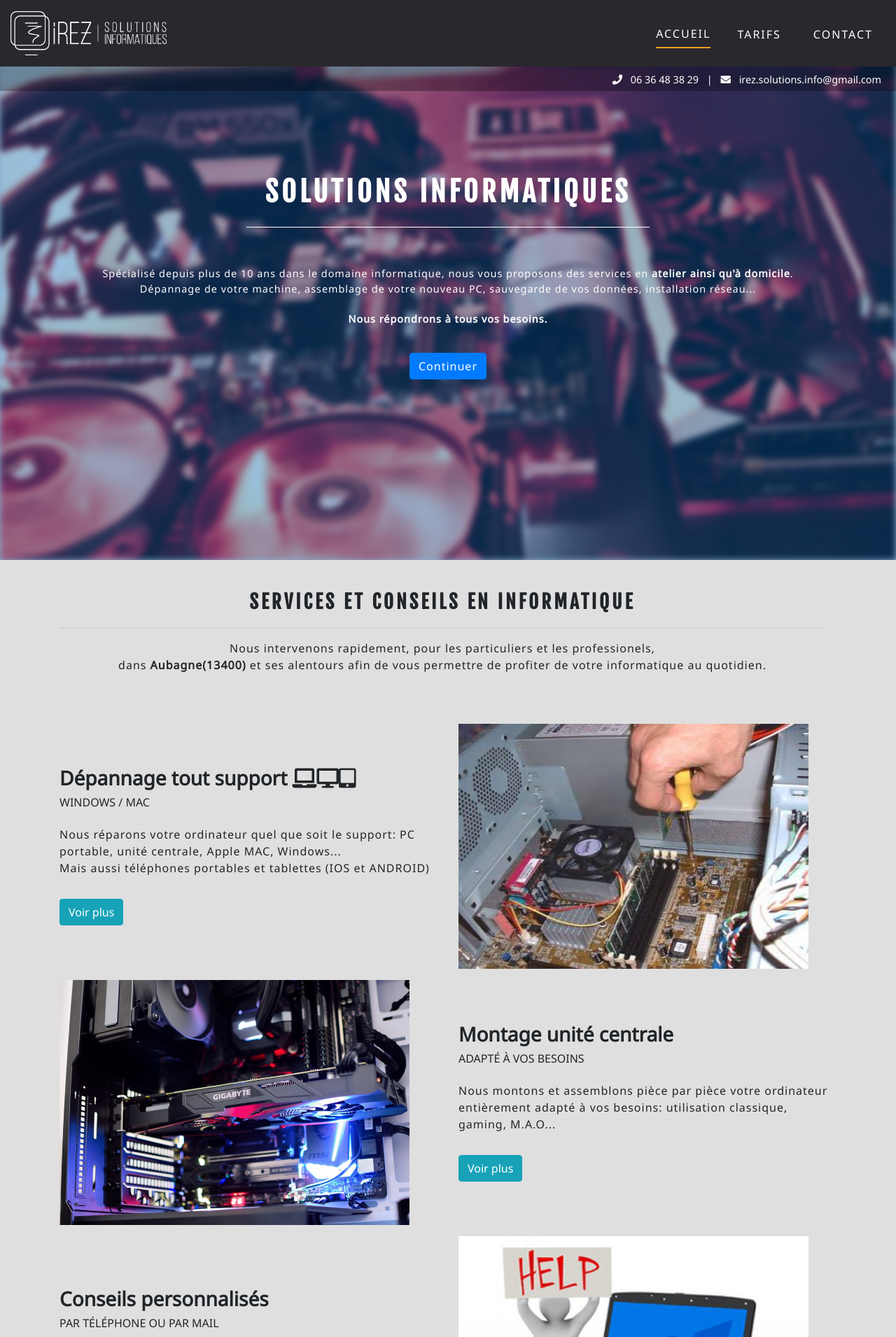
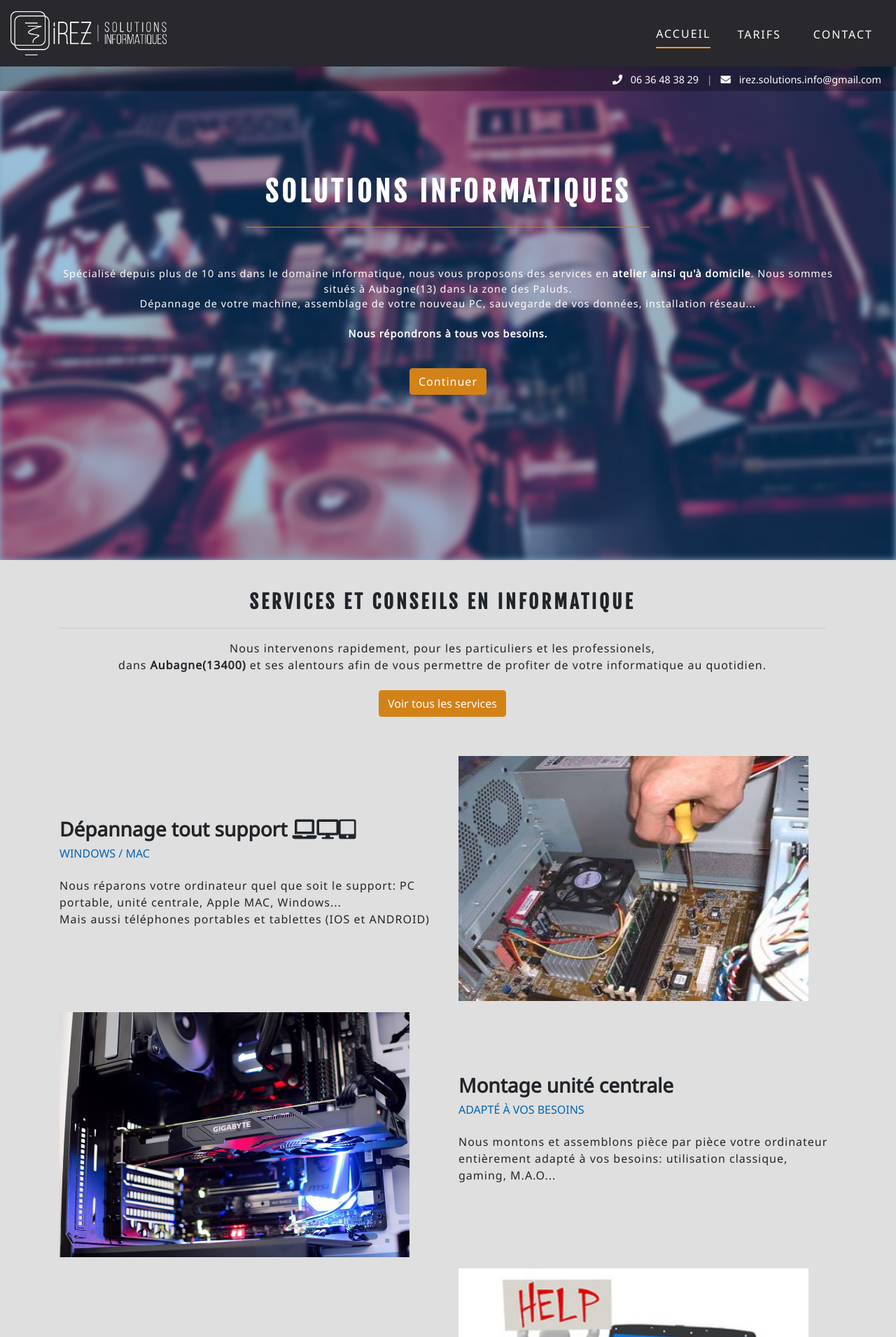
Before and after one commit to arthurb11/iRez, a PHP site: page / in a window 1280 px wide. Shown: the top 1910 px of the page at 70% size. Run offline with PHP 8.4, Linux system fonts and the light colour scheme; some libraries are stand-ins or nearby versions.

Commit message:
colorisation

```diff
--- a/controller/contactController.php
+++ b/controller/contactController.php
@@ -14,13 +14,12 @@ if (filter_has_var(INPUT_POST, 'submit')) {
     $tel = htmlspecialchars($_POST['tel']);
     $email = htmlspecialchars($_POST['email']);
     $message = htmlspecialchars($_POST['message']);
-    $check = $_POST['policy'];
 
     $rgx_name = '/[^A-Za-zÀÁÂÃÄÅÇÈÉÊËÌÍÎÏÒÓÔÕÖÙÚÛÜÝàáâãäåçèéêëìíîïðòóôõöùúûüýÿ]/';
     $rgx_tel = '/[^0[1-9][0-9]{8}]/';
 
     if (isset($lastname) AND isset($firstname) AND isset($tel) AND isset($email) AND isset($message) AND isset($check))  {
-        if (!empty($lastname) AND !empty($firstname) AND isset($tel) AND !empty($email) AND !empty($message) AND !empty($check)) {
+        if (!empty($lastname) AND !empty($firstname) AND isset($tel) AND !empty($email) AND !empty($message) AND !empty($_POST['policy'])) {
             if (strlen($lastname) > 2 OR strlen($firstname) > 2){
                 if (!preg_match($rgx_name, $lastname)){
                     if (!preg_match($rgx_name, $firstname)) {
--- a/public/asserts/css/style.css
+++ b/public/asserts/css/style.css
@@ -16,6 +16,7 @@ a{
 a:hover{
     text-decoration: none;
     transition: 500ms;
+    color: rgb(0, 99, 178);
 }
 
 .ancres{display: block;
@@ -58,6 +59,14 @@ h2 {
     font-weight: bold;
 }
 
+h5 {
+    color: rgb(0, 99, 178);
+    font-size: 1rem;
+}
+
+.barre_separation {
+    color: #FC9E21;
+}
 
 /* HEADER */
 
@@ -132,10 +141,6 @@ a.nav-item.effect-1.dropdown.active:hover:before {
     display: none;
 }
 
-a.nav-item.effect-1:focus  {
-    color: cadetblue !important;
-}
-
 a.active:hover {
     text-decoration: none;
 }
@@ -174,7 +179,7 @@ a.active {
     right: 0;
     margin-left: auto;
     margin-right: auto;
-    border-bottom: white solid 0.5px;
+    border-bottom: #d38218 solid 0.5px;
     width: 45% !important;
     padding-bottom: 2%;
 }
@@ -192,11 +197,28 @@ a.active {
     padding: 0 200px;
 }
 
-a.btn {
+a.btn, a.btn.btn-services, .btn-primary {
     text-decoration: none;
+    color: #fff;
+    background-color: #d38218;
+    border-color: #d38218;
 }
 
+.btn:hover, .btn-primary:not(:disabled):not(.disabled).active, .btn-primary:not(:disabled):not(.disabled):active, .show>.btn-primary.dropdown-toggle, a.btn.btn-services:hover, a.btn.btn-services:active  {
+    color: #fff;
+    background-color: #FC9E21;
+    border-color: #FC9E21;
+}
 
+/* a.btn.btn-services {
+    background-color: rgb(0, 99, 178);
+    border-color: rgb(0, 99, 178);
+}
+
+a.btn.btn-services:hover, a.btn.btn-services:active {
+    background-color: #1b7dce;
+    border-color: #1b7dce;
+} */
 
 /*//// services */
 
@@ -204,11 +226,6 @@ a.btn {
     margin: 20px;
     padding: 10px;
 }
-
-h5 {
-    font-size: 1rem;
-}
-
 
 /* TARIFS */
 
@@ -291,7 +308,7 @@ footer{
 footer i:hover{
     font-size: 200%;
     transition: 500ms;
-    color: cadetblue;
+    color: #FC9E21;
 }
 
 footer i{
@@ -301,6 +318,13 @@ footer i{
 
 footer a{
     color: #fff;
+    text-decoration: none;
+}
+
+footer a:hover{
+    text-decoration: none;
+    transition: 500ms;
+    color: #FC9E21;
 }
 
 /* 404 */
--- a/view/homeView.php
+++ b/view/homeView.php
@@ -17,7 +17,8 @@
                         <div id="presentation">
                             <div class="text-center text-white">
                                 <h1 class="text-uppercase">Solutions Informatiques</h1>
-                                <p class="text-md-center">Spécialisé depuis plus de 10 ans dans le domaine informatique, nous vous proposons des services en <strong>atelier ainsi qu'à domicile</strong>. <br />
+                                <p class="text-md-center">Spécialisé depuis plus de 10 ans dans le domaine informatique, nous vous proposons des services en <strong>atelier ainsi qu'à domicile</strong>.
+                                Nous sommes situés à Aubagne(13) dans la zone des Paluds.<br />
                                 Dépannage de votre machine, assemblage de votre nouveau PC, sauvegarde de vos données, installation réseau... <strong><br /><br />Nous répondrons à tous vos besoins.</strong><br /><br />
                                 <a href="#services" class="btn btn-primary m-3 js-scrollTo">Continuer</a>
                             </div>
@@ -25,13 +26,15 @@
                     </div>
                 </div>
             </div>
+
         </section>
 
         <span class="ancres" id="services" ></span>
         <div class="container">
             <div class="text-center mr-3">
-                <h2 class="py-4 text-uppercase" style="margin: 20px;">Services et conseils en informatique</h2><hr/>
-                <p class="pb-5">Nous intervenons rapidement, pour les particuliers et les professionels, <br/>dans <strong>Aubagne(13400)</strong> et ses alentours afin de vous permettre de profiter de votre informatique au quotidien. </p>
+                <h2 class="py-4 text-uppercase" style="margin: 20px;"><span class="lettre_color">Services et conseils en informatique</h2><hr/>
+                <p>Nous intervenons rapidement, pour les particuliers et les professionels, <br/>dans <strong>Aubagne(13400)</strong> et ses alentours afin de vous permettre de profiter de votre informatique au quotidien. </p>
+                <div class="mbr-section-btn pb-5 pt-2"><a class="btn btn-md display-4 btn-services" href="/tarifs">Voir tous les services</a></div>
             </div>
         </div>
         <section class="features16 cid-qIp0qVn2Fg p-2" id="features16-5">
@@ -39,7 +42,6 @@
                 <div class="row align-items-center">
                     <div class="col-md-6 text-element">
                         <div class="text-content">
-
                             <h3 class="font-weight-bold">Dépannage tout support <i class="fas fa-laptop"></i><i class="fas fa-desktop"></i><i class="fas fa-tablet-alt"></i></h3>
                             <h5 class="text-uppercase">windows / mac</h5>
                             <div class="mbr-section-text">
@@ -47,7 +49,6 @@
                                 Nous réparons votre ordinateur quel que soit le support: PC portable, unité centrale, Apple MAC, Windows... <br/>
                                 Mais aussi téléphones portables et tablettes (IOS et ANDROID)</p>
                             </div>
-                            <div class="mbr-section-btn pt-3 align-left"><a class="btn btn-md btn-info display-4" href="/tarifs">Voir plus</a></div>
                         </div>
                     </div>
                     <div class="col-md-6 image-element">
@@ -55,7 +56,6 @@
                             <img src="asserts/img/1.jpg" style="width: 500px; height: 350px;" alt="" title="">
                         </div>
                     </div>
-
                 </div>
             </div>
         </section>
@@ -70,14 +70,12 @@
                     </div>
                     <div class="col-md-6 text-element">
                         <div class="text-content">
-
                             <h3 class="font-weight-bold">Montage unité centrale</h3>
                             <h5 class="text-uppercase">Adapté à vos besoins</h5>
                             <div class="mbr-section-text">
                                 <p class="mbr-text pt-3 mbr-light mbr-fonts-style align-left display-7">
                                 Nous montons et assemblons pièce par pièce votre ordinateur entièrement adapté à vos besoins: utilisation classique, gaming, M.A.O...</p>
                             </div>
-                            <div class="mbr-section-btn pt-3 align-left"><a class="btn btn-md btn-info display-4" href="/tarifs">Voir plus</a></div>
                         </div>
                     </div>
                 </div>
@@ -96,8 +94,6 @@
                                 <p class="mbr-text pt-3 mbr-light mbr-fonts-style align-left mbr-white display-5">
                                 Pour un achat, une configuration, périphériques, gaming, musique assistée par ordinateur...etc</p>
                             </div>
-                            <div class="mbr-section-btn pt-3 align-left"><a class="btn btn-md btn-info display-4" href="/tarifs">More Info</a>
-                            </div>
                         </div>
                     </div>
                     <div class="col-md-6 image-element">
@@ -107,9 +103,7 @@
                     </div>
                 </div>
             </div>
-    </section>
-
-
+        </section>
 
         <section class="features16 cid-qIp0qVn2Fg p-2" id="features16-5">
             <div class="container">
@@ -128,15 +122,16 @@
                                 <p class="mbr-text pt-3 mbr-light mbr-fonts-style align-left display-7">
                                 Votre disque dur a grillé ou peine à fonctionner, nous pouvons essayer de récupérer vos données</p>
                             </div>
-                            <div class="mbr-section-btn pt-3 align-left"><a class="btn btn-md btn-info display-4" href="/tarifs">Voir plus</a></div>
                         </div>
                     </div>
                 </div>
             </div>
         </section>
 
-        <p class="text-center" id="plus_encore">Et bien plus encore! <br /> N'hésitez pas à nous contacter par téléphone au <strong>06 36 48 38 29</strong> ou via <a href="/contact">le formulaire de contact</a></p>
-
+        <section>
+            <p class="text-center" id="plus_encore">Et bien plus encore! <br /> N'hésitez pas à nous contacter par téléphone au <strong style="color: rgb(0, 99, 178);">06 36 48 38 29</strong> ou via <a href="/contact">le formulaire de contact</a></p>
+            <div class="mbr-section-btn pt-1" style="text-align: center;"><a class="btn btn-md display-4 btn-services" href="/tarifs">Voir tous les services</a></div>
+        </section>
     </article>
 </main>
 <?php $content = ob_get_clean(); ?>
--- a/view/mentionsLegalesView.php
+++ b/view/mentionsLegalesView.php
@@ -4,7 +4,7 @@
     <main role="main">
         <section id="mentions_legales">
             <div class="container">
-            <h2 class="py-4 m-5 text-center text-uppercase">Nos mentions légales</h2><br />
+            <h2 class="py-4 m-3 text-center text-uppercase">Nos mentions légales</h2><hr/><br />
             <p class="text-left">Merci de lire attentivement les présentes
                 modalités d'utilisation du présent site avant de le parcourir. <br />
                 En vous connectant sur ce site, vous acceptez sans réserve les présentes modalités.
--- a/view/planView.php
+++ b/view/planView.php
@@ -3,8 +3,8 @@
 <?php ob_start(); ?>
     <main role="main">
         <section id="plan">
-            <div class="container-fluid">
-                <h2 class="py-4 m-5 text-center text-uppercase"> <i class="fas fa-sitemap mr-3"></i>Plan du site</h2>
+            <div class="container">
+                <h2 class="py-4 m-3 text-center text-uppercase"> <i class="fas fa-sitemap mr-3"></i>Plan du site</h2><hr/>
                 <ul class="list-inline list-unstyled text-center" style="padding-top: 100px; ">
                     <li class="list-inline-item"><a href="/">Accueil</a></li>
                     <li class="list-inline-item"><a href="/tarifs">Tarifs</a></li>
--- a/view/policyView.php
+++ b/view/policyView.php
@@ -4,7 +4,7 @@
     <main role="main">
         <section id="policy">
             <div class="container">
-                <h2 class="py-4 m-5 text-center text-uppercase" id="policy_h1">Notre politique de confidentialité</h2><br />
+                <h2 class="py-4 m-3 text-center text-uppercase" id="policy_h1">Notre politique de confidentialité</h2><hr/><br />
                 <p class="text-left font-weight-bold">> Identité et coordonnées du responsable du traitement</p>
                 <p style="text-align:left"></p>
                 <p style="text-align:left">Identité et coordonnées du responsable du traitement: Mathieu Delclos 240 chemin St Martin 13420 Gémenos</p>
--- a/view/tarifsView.php
+++ b/view/tarifsView.php
@@ -7,10 +7,11 @@
         <div class="container">
             <div class="text-center" style="margin: 30px;">
                 <h2 class="py-4 text-center text-uppercase" style="margin-top: 180px !important;">Grille des tarifs</h2>
+                <hr/>
                 <p>Nous réalisons les interventions à domicile (prix du service + frais de déplacement)<br/> et en atelier.</p>
             </div>
             <div class="col-12">
-                <h2 class="text-center mt-5 tarifs_h2"><i class="fas fa-home mr-3"></i>Chez vous </h2><hr/>
+                <h2 class="text-center mt-5 tarifs_h2"><i class="fas fa-home mr-3"></i>Chez vous </h2>
                 <table class="table table-hover table-dark">
                     <thead>
                         <tr>
@@ -59,7 +60,7 @@
                 <p>Exemple: 15Km + 2H d'intervention = 10€ + 50€ + 50€ = 110€ <br/>
                 <small>*Intervention 1H Urgence : Horaires exceptionnels > 19H, Jours non ouvrés, Intervention sous 24H sous réserve de disponibilité.</small></p>
 
-                <h2 class="text-center mt-5 tarifs_h2"><i class="fas fa-wrench mr-3"></i>L'atelier </h2><hr/>
+                <h2 class="text-center mt-5 tarifs_h2"><i class="fas fa-wrench mr-3"></i>L'atelier </h2>
                 <table class="table table-hover table-dark">
                     <thead>
                         <tr>
--- a/view/templateView.php
+++ b/view/templateView.php
@@ -56,7 +56,7 @@
                             <ul class="list-inline pt-2" id="contact-ul">
                                 <li class="list-inline-item"><i class="fas fa-phone"></i></li>
                                 <li class="list-inline-item">06 36 48 38 29</li>
-                                <li class="list-inline-item">|</li>
+                                <li class="list-inline-item barre_separation">|</li>
                                 <li class="list-inline-item"><i class="fas fa-envelope"></i></li>
                                 <li class="list-inline-item">irez.solutions.info@gmail.com</li>
                             </ul>
@@ -78,7 +78,7 @@
     <footer>
         <div class="container-fluid bg-anthra" id="footer">
             <div class="text-center text-white py-2">
-                <a class="py-2" href="contact"><i class="fas fa-envelope pt-2"></i></a>
+                <a class="py-2 " href="contact"><i class="fas fa-envelope pt-2"></i></a>
                 <p class="pt-3">06 36 48 38 29 | irez.solutions.info@gmail.com</p>
                 <p>240 Chemin Saint Martin 13420 Gémenos</p>
             </div>
@@ -86,14 +86,14 @@
         <div class="container-fluid bg-dark text-white pt-3">
             <div class="row">
                 <div class="col-md-6">
-                    <p>iRez 2018 | Tous droits réservés ©</p>
+                    <p>iRez 2018 <span class="barre_separation">|</span> Tous droits réservés ©</p>
                 </div>
                 <div class="col-md-6 text-right">
                     <ul class="list-inline">
                         <li class="list-inline-item"><a href="/mentions-legales">Mentions légales</a></li>
-                        <li class="list-inline-item">|</li>
+                        <li class="list-inline-item barre_separation">|</li>
                         <li class="list-inline-item"><a href="/politique-de-confidentialite">Politique de confidentialité</a></li>
-                        <li class="list-inline-item">|</li>
+                        <li class="list-inline-item barre_separation">|</li>
                         <li class="list-inline-item"><a href="/plan-du-site">Plan du site</a></li>
                     </ul>
                 </div>
```
Also changed, not shown: view/contactView.php (+5 -2 lines).
